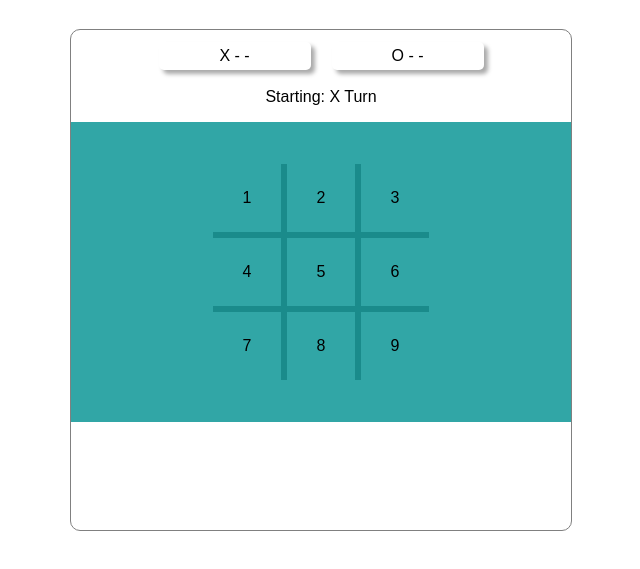
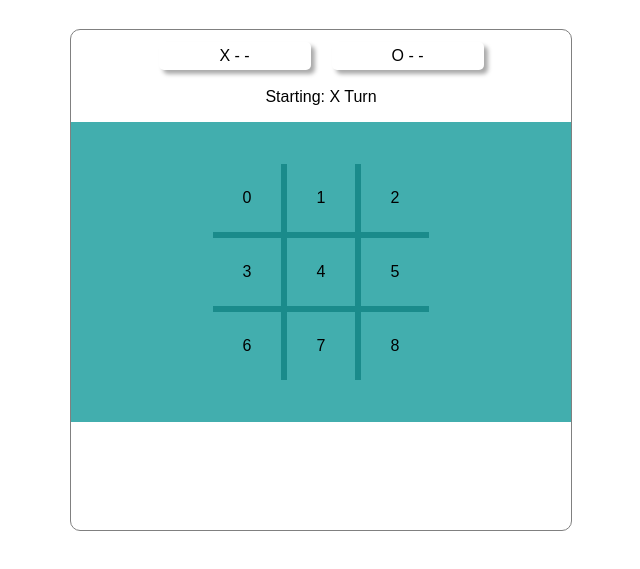
Before and after one commit to me-skit/tic-tac-toe, a website: page index.html in a window 1280 px wide. Shown: the part 61-630 px from the top of the page, without its empty margins (319-959 px from the left). Drawn offline with Linux system fonts and the light colour scheme.

Commit message:
Make improvements over the CSS
This commit makes some improvements over the grid of the game and in
addition, a listener was added in the script.js to check when someone
makes a click over one of the squares of the game panel.

[Ticket: X]

```diff
--- a/assets/css/stylesheet.css
+++ b/assets/css/stylesheet.css
@@ -1,6 +1,6 @@
 
 :root {
-  --g-border-width: 6px;
+  --g-border-width: 3px;
   --g-border-color: rgb(26, 139, 139);
 }
 
@@ -27,7 +27,7 @@ main {
   display: flex;
   height: 300px;
   width: 100%;
-  background-color: rgba(29, 158, 158, 0.911);
+  background-color: rgba(48, 167, 167, 0.911);
   justify-content: center;
   align-items: center;
 }
@@ -38,19 +38,19 @@ main {
   text-align: center;
 }
 
-.border-r {
+.bdr-r {
   border-right: var(--g-border-width) solid var(--g-border-color);
 }
 
-.border-l {
+.bdr-l {
   border-left: var(--g-border-width) solid var(--g-border-color);
 }
 
-.border-t {
+.bdr-t {
   border-top: var(--g-border-width) solid var(--g-border-color);
 }
 
-.border-b {
+.bdr-b {
   border-bottom: var(--g-border-width) solid var(--g-border-color);
 }
 
--- a/assets/js/script.js
+++ b/assets/js/script.js
@@ -0,0 +1,4 @@
+const squares = Array.from(document.querySelectorAll('.square'));
+squares.forEach((element, index) => {
+  element.addEventListener('click', () => alert(`Selected ${index}`));
+});
--- a/index.html
+++ b/index.html
@@ -38,26 +38,27 @@
       <table id="tb-board" class="t-board" cellspacing="0" cellpadding="0" >
         <tbody>
           <tr>
-            <td class="border-r border-b">1</td>
-            <td class="border-b">2</td>
-            <td class="border-l border-b">3</td>
+            <td class="square bdr-r bdr-b">0</td>
+            <td class="square bdr-b bdr-l bdr-r">1</td>
+            <td class="square bdr-l bdr-b">2</td>
           </tr>
           <tr>
-            <td class="border-r">4</td>
-            <td>5</td>
-            <td class="border-l">6</td>
+            <td class="square bdr-r bdr-t bdr-b">3</td>
+            <td class="square bdr-t bdr-r bdr-b bdr-l">4</td>
+            <td class="square bdr-l bdr-t bdr-b">5</td>
           </tr>
           <tr>
-            <td class="border-r border-t">7</td>
-            <td class="border-t">8</td>
-            <td class="border-l border-t">9</td>
+            <td class="square bdr-r bdr-t">6</td>
+            <td class="square bdr-t bdr-r bdr-l">7</td>
+            <td class="square bdr-l bdr-t">8</td>
           </tr>
         </tbody>
       </table>
     </div>
   </main>
   <footer>
-
+    <p class="selected"></p>
   </footer>
+  <script src="./assets/js/script.js"></script>
 </body>
 </html>
```
